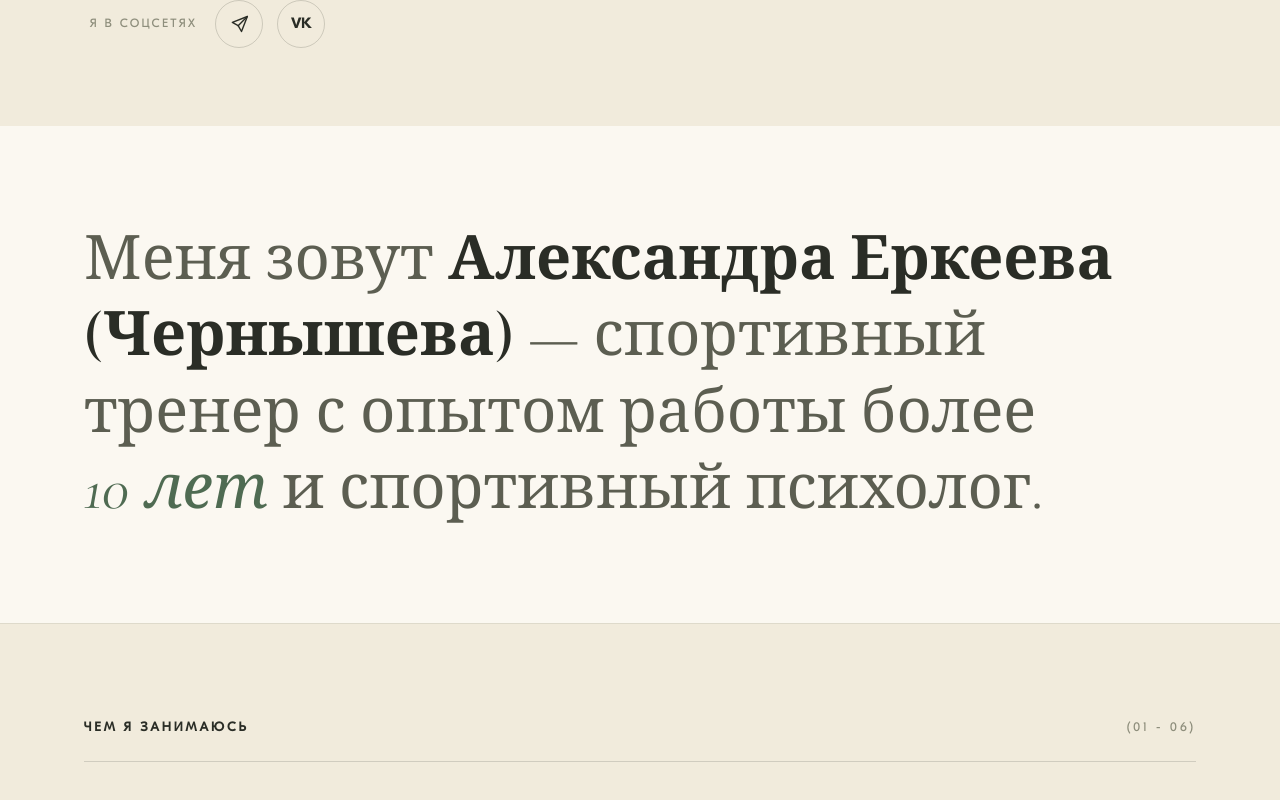
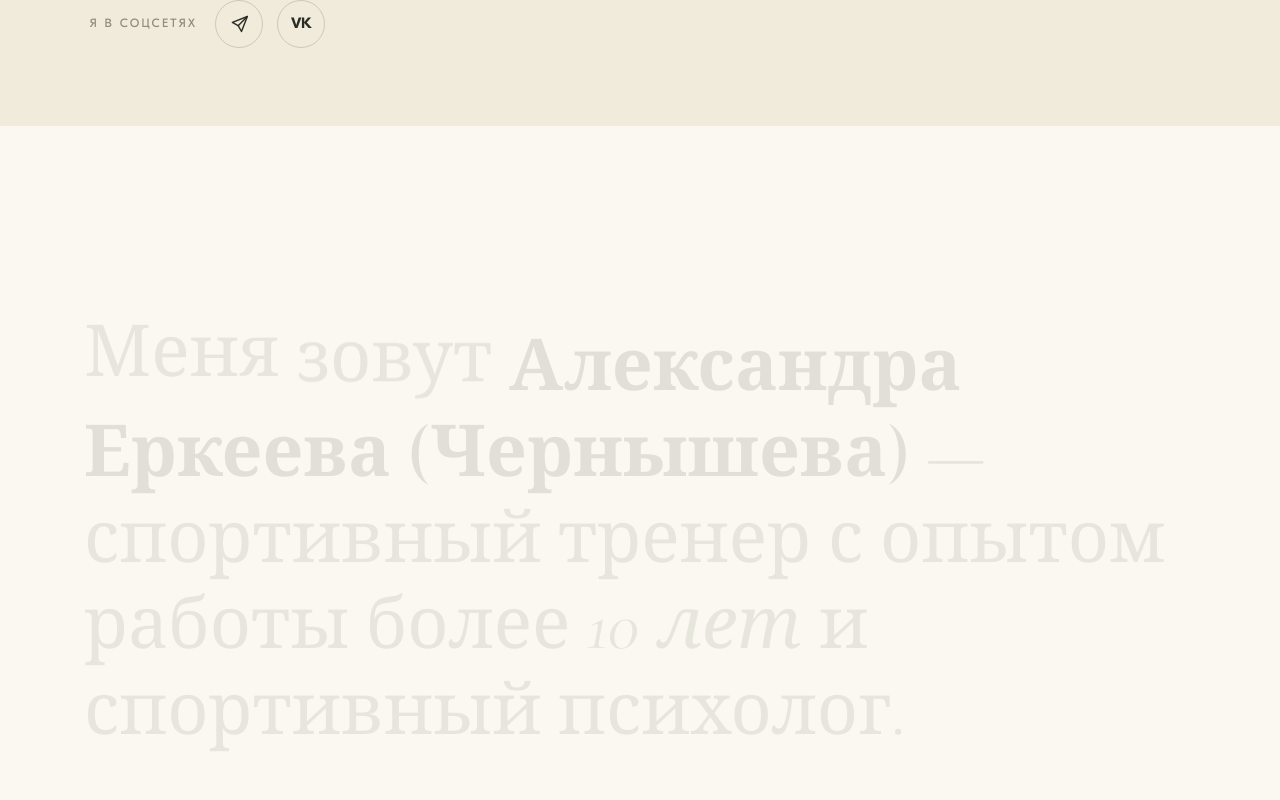
Before and after one commit to prstggvv/psycho-teacher, a React (Vite) app: page /#/ in a window 1280 px wide. Shown: the part 680-1480 px from the top of the page. Built offline with nearby package versions, Linux system fonts and the light colour scheme.

Commit message:
feat: Paralax About

```diff
--- a/src/app/styles/index.css
+++ b/src/app/styles/index.css
@@ -7,7 +7,7 @@
   height: 100%;
   justify-content: center;
   min-height: 100vh;
-  overflow-x: hidden;
+  overflow-x: clip;
   width: 100%;
 }
 
--- a/src/components/MainComponents/MainPageComponents/About/ui/About.module.css
+++ b/src/components/MainComponents/MainPageComponents/About/ui/About.module.css
@@ -1,8 +1,20 @@
 .section {
+  position: relative;
   background: var(--color-paper);
+  /* Tall scroll track: gives room for the pinned, scroll-driven reveal. */
+  min-height: 320vh;
+}
+
+.sticky {
+  position: sticky;
+  top: 0;
+  display: flex;
+  align-items: center;
+  min-height: 100vh;
 }
 
 .inner {
+  width: 100%;
   max-width: 1240px;
   margin: 0 auto;
   padding: clamp(76px, 12vh, 160px) clamp(20px, 5vw, 64px);
@@ -13,14 +25,15 @@
   font-family: var(--font-serif);
   font-weight: 400;
   color: var(--color-ink-soft);
-  font-size: clamp(32px, 4.8vw, 66px);
-  line-height: 1.24;
+  font-size: clamp(36px, 5.6vw, 84px);
+  line-height: 1.2;
   text-wrap: pretty;
   text-align: left;
 }
 
 .word {
   display: inline-block;
+  will-change: opacity, transform;
 }
 
 .wordStrong {
@@ -32,3 +45,10 @@
   color: var(--color-green);
   font-style: italic;
 }
+
+@media (max-width: 768px) {
+  .section {
+    /* Shorter track on mobile so the reveal isn't an endless scroll. */
+    min-height: 240vh;
+  }
+}
--- a/src/components/MainComponents/MainPageComponents/About/ui/About.tsx
+++ b/src/components/MainComponents/MainPageComponents/About/ui/About.tsx
@@ -1,8 +1,7 @@
-import { Fragment } from 'react';
-import { motion, type Variants } from 'framer-motion';
+import { Fragment, useRef } from 'react';
+import { motion, useScroll, useTransform, type MotionValue } from 'framer-motion';
 import cls from './About.module.css';
 import { classNames } from '../../../../../shared/lib/classNames/classNames';
-import { MOTION_EASE, VIEWPORT_ONCE } from '../../../../../shared/lib/motion';
 
 interface IAboutProps {
   className?: string;
@@ -28,63 +27,73 @@ const words: IWord[] = [
   { text: 'опытом', style: 'normal' },
   { text: 'работы', style: 'normal' },
   { text: 'более', style: 'normal' },
-  { text: '10 лет', style: 'highlight' },
+  { text: '10 лет', style: 'highlight' },
   { text: 'и', style: 'normal' },
   { text: 'спортивный', style: 'normal' },
   { text: 'психолог.', style: 'normal' },
 ];
 
-const containerVariants: Variants = {
-  hidden: {},
-  visible: {
-    transition: {
-      staggerChildren: 0.06,
-      delayChildren: 0.1,
-    },
-  },
+interface IWordProps {
+  word: IWord;
+  progress: MotionValue<number>;
+  range: [number, number];
+}
+
+const Word = ({ word, progress, range }: IWordProps) => {
+  const opacity = useTransform(progress, range, [0.12, 1]);
+  const y = useTransform(progress, range, [14, 0]);
+
+  return (
+    <motion.span
+      className={classNames(cls.word, {
+        [cls.wordStrong]: word.style === 'strong',
+        [cls.wordHighlight]: word.style === 'highlight',
+      }, [])}
+      style={{ opacity, y }}
+    >
+      {word.text}
+    </motion.span>
+  );
 };
 
-const wordVariants: Variants = {
-  hidden: { opacity: 0, y: 16 },
-  visible: {
-    opacity: 1,
-    y: 0,
-    transition: {
-      duration: 0.5,
-      ease: MOTION_EASE,
-    },
-  },
-};
+// The reveal completes before the very end of the scroll track so the last
+// word is fully visible while the section is still pinned.
+const REVEAL_END = 0.9;
 
 export const About = ({ className }: IAboutProps) => {
+  const sectionRef = useRef<HTMLDivElement>(null);
+
+  const { scrollYProgress } = useScroll({
+    target: sectionRef,
+    offset: ['start start', 'end end'],
+  });
+
   return (
     <section
       id="about"
+      ref={sectionRef}
       className={classNames(cls.section, {}, [className ?? ''])}
     >
-      <div className={classNames(cls.inner, {}, [])}>
-        <motion.p
-          className={classNames(cls.text, {}, [])}
-          variants={containerVariants}
-          initial="hidden"
-          whileInView="visible"
-          viewport={VIEWPORT_ONCE}
-        >
-          {words.map((word, i) => (
-            <Fragment key={i}>
-              <motion.span
-                className={classNames(cls.word, {
-                  [cls.wordStrong]: word.style === 'strong',
-                  [cls.wordHighlight]: word.style === 'highlight',
-                }, [])}
-                variants={wordVariants}
-              >
-                {word.text}
-              </motion.span>
-              {i < words.length - 1 && ' '}
-            </Fragment>
-          ))}
-        </motion.p>
+      <div className={classNames(cls.sticky, {}, [])}>
+        <div className={classNames(cls.inner, {}, [])}>
+          <p className={classNames(cls.text, {}, [])}>
+            {words.map((word, i) => {
+              const start = (i / words.length) * REVEAL_END;
+              const end = ((i + 1) / words.length) * REVEAL_END;
+
+              return (
+                <Fragment key={i}>
+                  <Word
+                    word={word}
+                    progress={scrollYProgress}
+                    range={[start, end]}
+                  />
+                  {i < words.length - 1 && ' '}
+                </Fragment>
+              );
+            })}
+          </p>
+        </div>
       </div>
     </section>
   );
```
